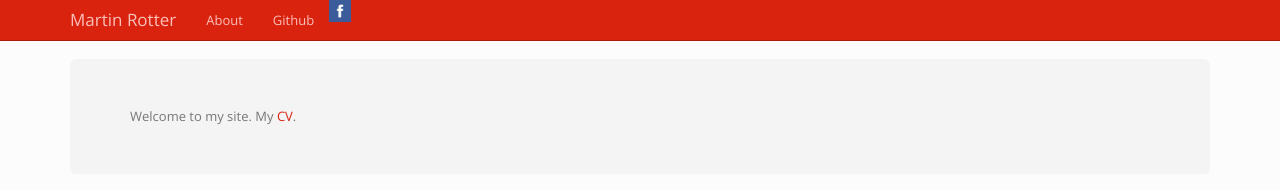
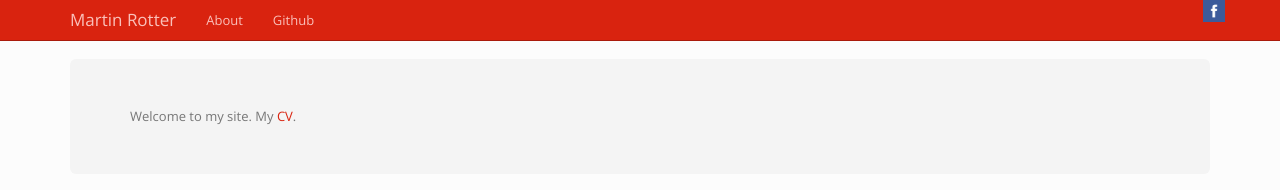
Before and after one commit to martinrotter/martinrotter.github.io, a Jekyll site: the page built from index.html, in a window 1280 px wide. Shown: the top 190 px of the page. Built offline with Jekyll 4.4.1, drawn with Linux system fonts in a browser that asks for light colours.

Commit message:
Brands test.

```diff
--- a/_includes/header.html
+++ b/_includes/header.html
@@ -21,7 +21,7 @@
           {% endfor %}
         </ul>
 
-        <a class="navbar-btn" href=""><img width="22" height="22" src="/images/icons/facebook.png"></a>
+        <a class="navbar-right" href=""><img width="22" height="22" src="/images/icons/facebook.png"></a>
       </div>
   </div>
 </div>
```
